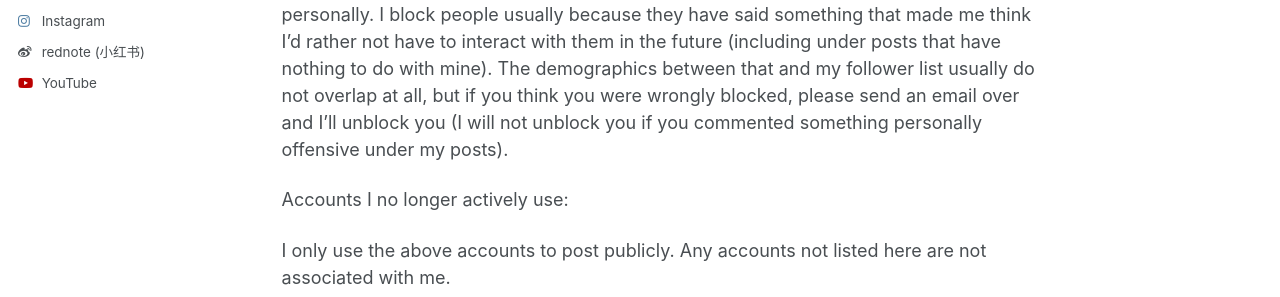
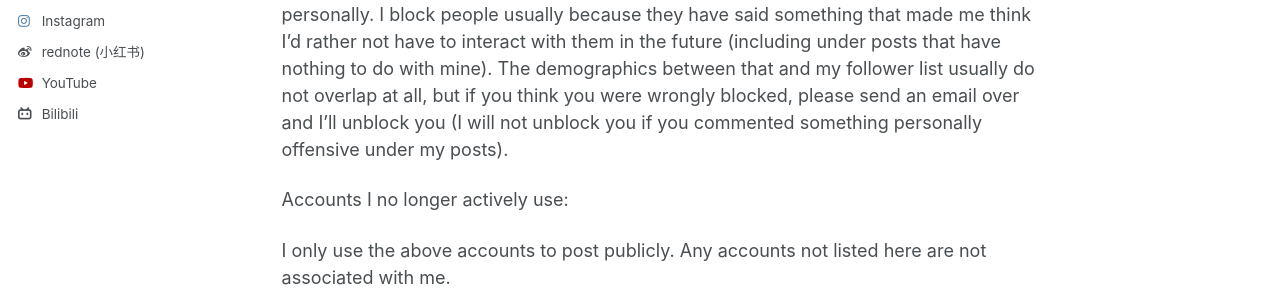
Before and after one commit to ku-storage/ku-storage.github.io, a Jekyll site: the page built from _pages/about.md, in a window 1280 px wide. Shown: the part 437-734 px from the top of the page. Built offline with Jekyll 4.4.1, drawn with Linux system fonts in a browser that asks for light colours.

Commit message:
Update _config.yml

```diff
--- a/_config.yml
+++ b/_config.yml
@@ -72,7 +72,7 @@ author:
   weibo            : "64d762c8000000000100cec3"
   wikipedia        : # Username
   xing             : # Username
-  zhihu            : # Username
+  bilibili            : "48854063"
 
 # Publication Category - The following the list of publication categories and their headings
 publication_category:
```
